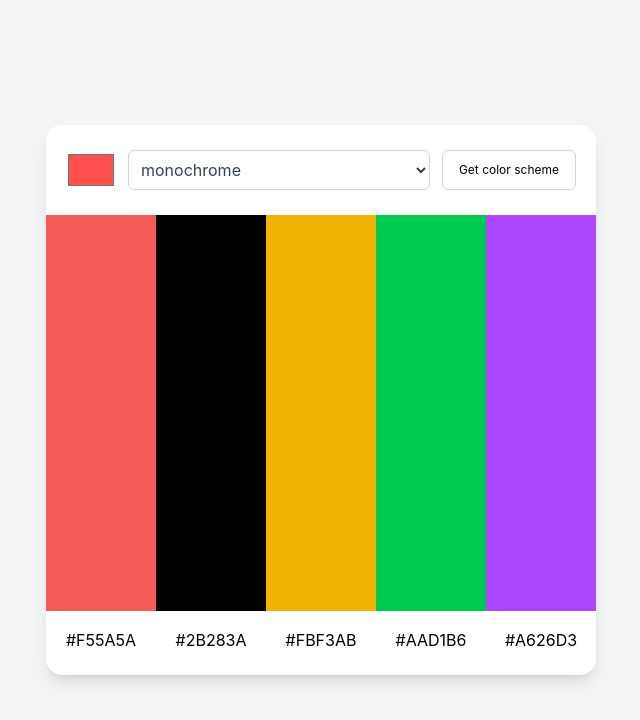
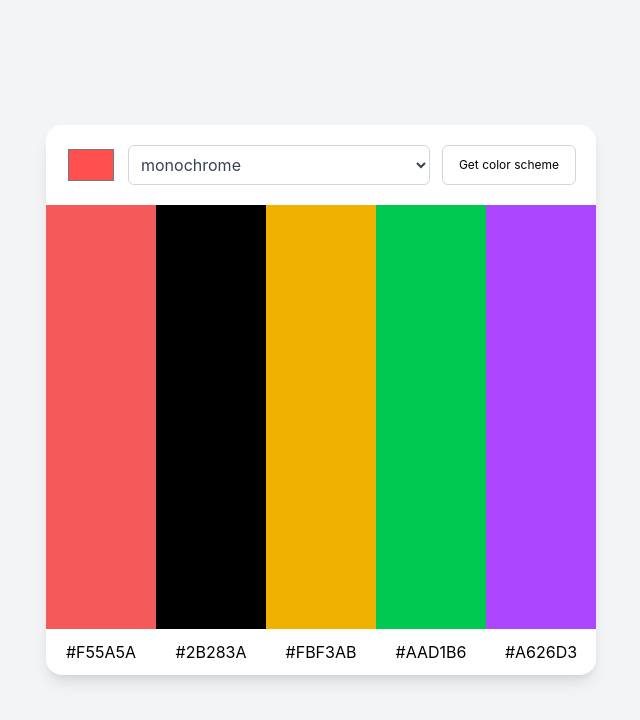
Before and after one commit to arturvas/color-scheme-generator, a React (Vite) app: page / in a window 1280 px wide. Shown: the top 720 px of the page, without its empty margins (319-959 px from the left). Built offline with nearby package versions, Linux system fonts and the light colour scheme.

Commit message:
refactor: restructure state management and refactor code for cleaner component composition

```diff
--- a/src/App.jsx
+++ b/src/App.jsx
@@ -1,9 +1,9 @@
 import { useState } from 'react';
 
-function PaletteDisplay({ colors }) {
+function PaletteDisplay() {
   return (
-    <div className="h-full">
-      <div className="inline-grid grid-cols-5 w-full text-center h-[72%]">
+    <div className="h-full flex flex-col">
+      <div className="inline-grid grid-cols-5 w-full text-center flex-1">
         <div style={{ backgroundColor: '#F55A5A' }}></div>
         <div className="bg-black"></div>
         <div className="bg-yellow-500"></div>
@@ -21,12 +21,7 @@ function PaletteDisplay({ colors }) {
   );
 }
 
-function ControlBar({ schemeLoad }) {
-  const [hex, setHex] = useState('#ff5050');
-  const [mode, setMode] = useState('monochrome');
-  const [scheme, setScheme] = useState(schemeLoad);
-  const [loading, setLoading] = useState(false);
-
+function ControlBar({ fetchColors, hex, setHex, loading, setMode }) {
   const modes = [
     'monochrome',
     'monochrome-dark',
@@ -36,29 +31,6 @@ function ControlBar({ schemeLoad }) {
     'analogic-complement',
     'triad',
   ];
-
-  function fetchColors() {
-    setLoading(true);
-
-    const cleanHex = hex.replace('#', '');
-
-    fetch(`https://www.thecolorapi.com/scheme?hex=${cleanHex}&mode=${mode}`)
-      .then((res) => res.json())
-      .then((data) => {
-        return {
-          mode: data.mode,
-          colors: data.colors.map((color) => ({
-            value: color.hex.value,
-            clean: color.hex.clean,
-          })),
-        };
-      })
-      .then((cleanScheme) => {
-        setScheme(cleanScheme);
-        console.log(cleanScheme);
-        setLoading(false);
-      });
-  }
 
   return (
     <div className="flex justify-center items-center w-full h-22.5">
@@ -96,50 +68,82 @@ function ControlBar({ schemeLoad }) {
 
 function ColorSchemeGenerator() {
   const [scheme, setScheme] = useState(null);
+  const [loading, setLoading] = useState(false);
+  const [hex, setHex] = useState('#ff5050');
+  const [mode, setMode] = useState('monochrome');
+
+  function fetchColors() {
+    setLoading(true);
+
+    const cleanHex = hex.replace('#', '');
+
+    fetch(`https://www.thecolorapi.com/scheme?hex=${cleanHex}&mode=${mode}`)
+      .then((res) => res.json())
+      .then((data) => {
+        return {
+          mode: data.mode,
+          colors: data.colors.map((color) => ({
+            value: color.hex.value,
+            clean: color.hex.clean,
+          })),
+        };
+      })
+      .then((cleanScheme) => {
+        setScheme(cleanScheme);
+        console.log(cleanScheme);
+        setLoading(false);
+      });
+  }
 
   return (
-    <div className="w-137.5 h-137.5 bg-white rounded-2xl shadow-lg">
-      <ControlBar schemeLoad={setScheme} />
+    <div className="flex flex-col w-137.5 h-137.5 bg-white rounded-2xl shadow-lg">
+      <ControlBar
+        fetchColors={fetchColors}
+        loading={loading}
+        hex={hex}
+        setHex={setHex}
+        setMode={setMode}
+      />
       <PaletteDisplay scheme={scheme} />
     </div>
   );
 }
 
-const COLORS = [
-  {
-    mode: 'monochrome',
-    colors: { hex: { value: ['#F55A5A', '#C44444', '#962E2E', '#6B1E1E', '#3D0A0A'] } },
-  },
-  {
-    mode: 'monochrome-dark',
-    colors: { hex: { value: ['#2B0A0A', '#4A1010', '#6B1E1E', '#8C2C2C', '#AE3A3A'] } },
-  },
-  {
-    mode: 'monochrome-light',
-    colors: { hex: { value: ['#F55A5A', '#F77A7A', '#F99A9A', '#FBBABA', '#FDDADA'] } },
-  },
-  {
-    mode: 'analogic',
-    colors: { hex: { value: ['#F55A5A', '#F5A55A', '#F5F55A', '#5AF55A', '#5A5AF5'] } },
-  },
-  {
-    mode: 'complement',
-    colors: { hex: { value: ['#F55A5A', '#5AF5F5', '#3ADADA', '#1ABABA', '#009A9A'] } },
-  },
-  {
-    mode: 'analogic-complement',
-    colors: { hex: { value: ['#F55A5A', '#F5A55A', '#5AF5F5', '#5A5AF5', '#A55AF5'] } },
-  },
-  {
-    mode: 'triad',
-    colors: { hex: { value: ['#F55A5A', '#5AF55A', '#5A5AF5', '#F5F55A', '#F55AF5'] } },
-  },
-];
+// const COLORS = [
+//   {
+//     mode: 'monochrome',
+//     colors: { hex: { value: ['#F55A5A', '#C44444', '#962E2E', '#6B1E1E', '#3D0A0A'] } },
+//   },
+//   {
+//     mode: 'monochrome-dark',
+//     colors: { hex: { value: ['#2B0A0A', '#4A1010', '#6B1E1E', '#8C2C2C', '#AE3A3A'] } },
+//   },
+//   {
+//     mode: 'monochrome-light',
+//     colors: { hex: { value: ['#F55A5A', '#F77A7A', '#F99A9A', '#FBBABA', '#FDDADA'] } },
+//   },
+//   {
+//     mode: 'analogic',
+//     colors: { hex: { value: ['#F55A5A', '#F5A55A', '#F5F55A', '#5AF55A', '#5A5AF5'] } },
+//   },
+//   {
+//     mode: 'complement',
+//     colors: { hex: { value: ['#F55A5A', '#5AF5F5', '#3ADADA', '#1ABABA', '#009A9A'] } },
+//   },
+//   {
+//     mode: 'analogic-complement',
+//     colors: { hex: { value: ['#F55A5A', '#F5A55A', '#5AF5F5', '#5A5AF5', '#A55AF5'] } },
+//   },
+//   {
+//     mode: 'triad',
+//     colors: { hex: { value: ['#F55A5A', '#5AF55A', '#5A5AF5', '#F5F55A', '#F55AF5'] } },
+//   },
+// ];
 
 export default function App() {
   return (
     <div className="min-h-screen bg-gray-100 flex items-center justify-center">
-      <ColorSchemeGenerator colors={COLORS} />
+      <ColorSchemeGenerator />
     </div>
   );
 }
```
